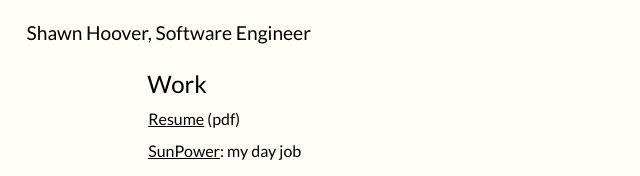
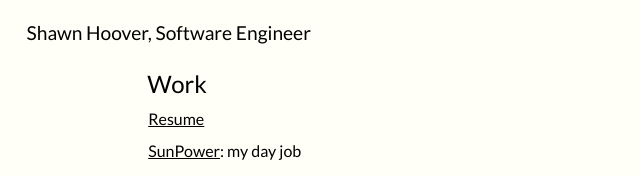
Before and after one commit to shoover/shawnhoover.dev, a plain HTML site: page index.html in a window 1280 px wide. Shown: the top 176 px of the page, 0-640 px from the left. Drawn offline with Linux system fonts and the light colour scheme.

Commit message:
Drop the pdf annotation

```diff
--- a/index.html
+++ b/index.html
@@ -51,7 +51,7 @@
         <section>
           <h2>Work</h2>
           <p>
-            <a href="https://files.shawnhoover.dev/shawnhoover.pdf">Resume</a> (pdf)</p>
+            <a href="https://files.shawnhoover.dev/shawnhoover.pdf">Resume</a></p>
           <p>
             <a href="https://us.sunpower.com/">SunPower</a>: my day job</p>
         </section>
```
